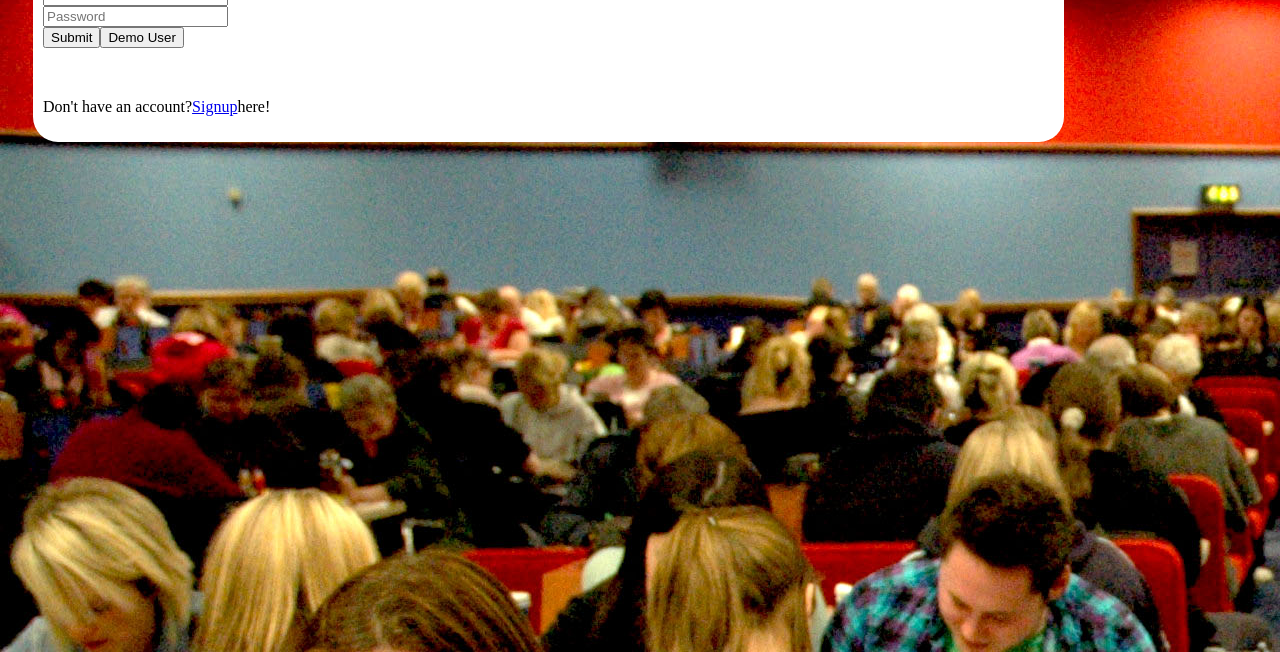
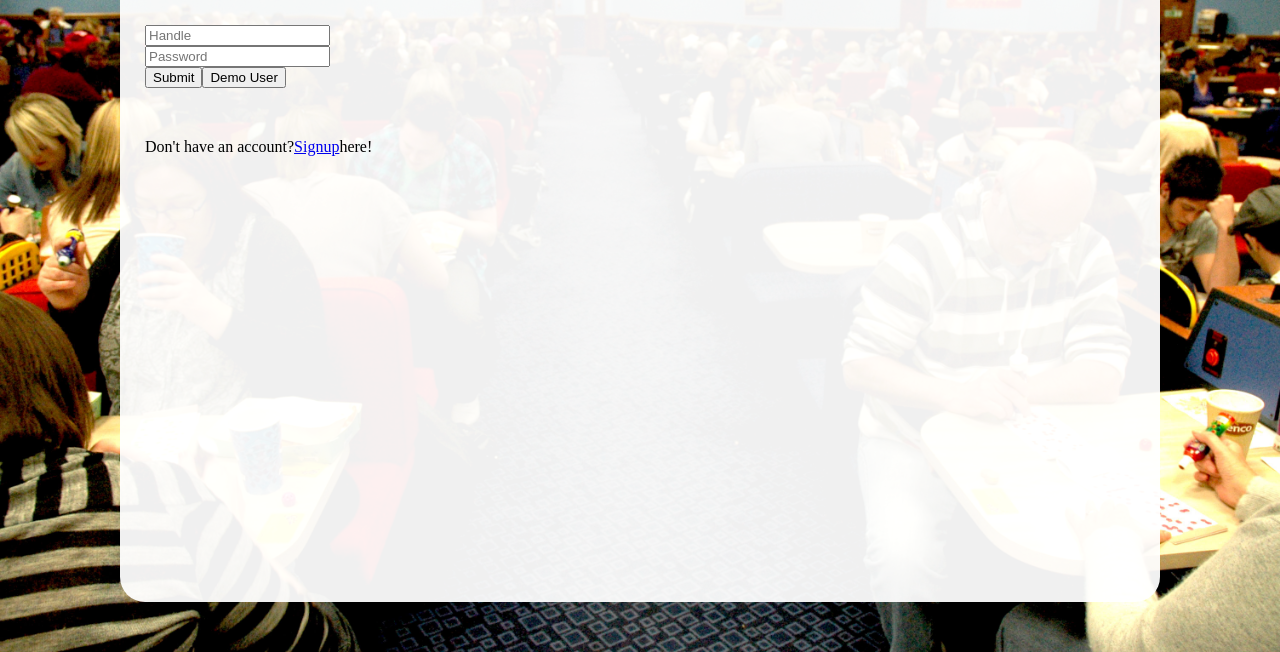
Before and after one commit to hechtoid/Bingo, a React app in the folder frontend/: page / in a window 1280 px wide. Shown: the part 148-800 px from the top of the page. Built offline with nearby package versions, Linux system fonts and the light colour scheme; a web font is replaced by a local one.

Commit message:
box sizing

```diff
--- a/frontend/src/actions/word_list_actions.js
+++ b/frontend/src/actions/word_list_actions.js
@@ -21,6 +21,5 @@ export const fetchUserWordLists = id => dispatch => (
 
 export const saveWordList = data => dispatch => (
   postWordList(data)
-    .then(wordList => dispatch(receiveNewWordList(wordList)))
     .catch(err => console.log(err))
 );
--- a/frontend/src/components/app.css
+++ b/frontend/src/components/app.css
@@ -1,15 +1,30 @@
 body{
     background-image: url('/bingo-hall3.jpg');
-    /* opacity: 0.3; */
-    /* height: 100vh; */
-    /* width: 100vw; */
+    background-size: cover;
+    background-repeat: no-repeat;
+    background-position: center;
+    background-attachment: fixed;
+    height: 100vh;
+    width: 100%;
+    margin: 0;
+    padding: 50px 120px;
+    box-sizing: border-box;
+}
+#root{
+    width: 100%;
+    height: 100%;
 }
 .app{
-    background-color: white;
-    opacity: 1;
-    height: 50%;
-    width: 80%;
-    margin: 25px;
-    padding: 10px;
+    width: 100%;
+    height: 100%;
+    display: flex;
+    justify-content: center;
+}
+.main{
+    background-color: rgba(255, 255, 255, 0.94);
+    width: 100%;
+    height: 100%;
     border-radius: 25px;
+    padding: 25px;
+    box-sizing: border-box;
 }
--- a/frontend/src/components/wordlists/word_lists.js
+++ b/frontend/src/components/wordlists/word_lists.js
@@ -8,7 +8,7 @@ class WordLists extends React.Component {
         this.state = {
             wordlists: []
         }
-        document.title = "User's WordLists - Internet Bingo"
+        document.title = `${this.props.currentUser.handle}'s WordLists - Internet Bingo`
 
     }
     componentDidMount() {
@@ -18,7 +18,11 @@ class WordLists extends React.Component {
     render() {
         return (
             <div className="wordlists">
-                <Link to="/wordlists/new"><div>New WordList</div></Link>
+                <Link to="/wordlists/new">
+                    <div>
+                        New WordList
+                    </div>
+                </Link>
                 {this.props.lists.map( (list,idx) => {
                     return(
                         <ol key={idx}>
```
